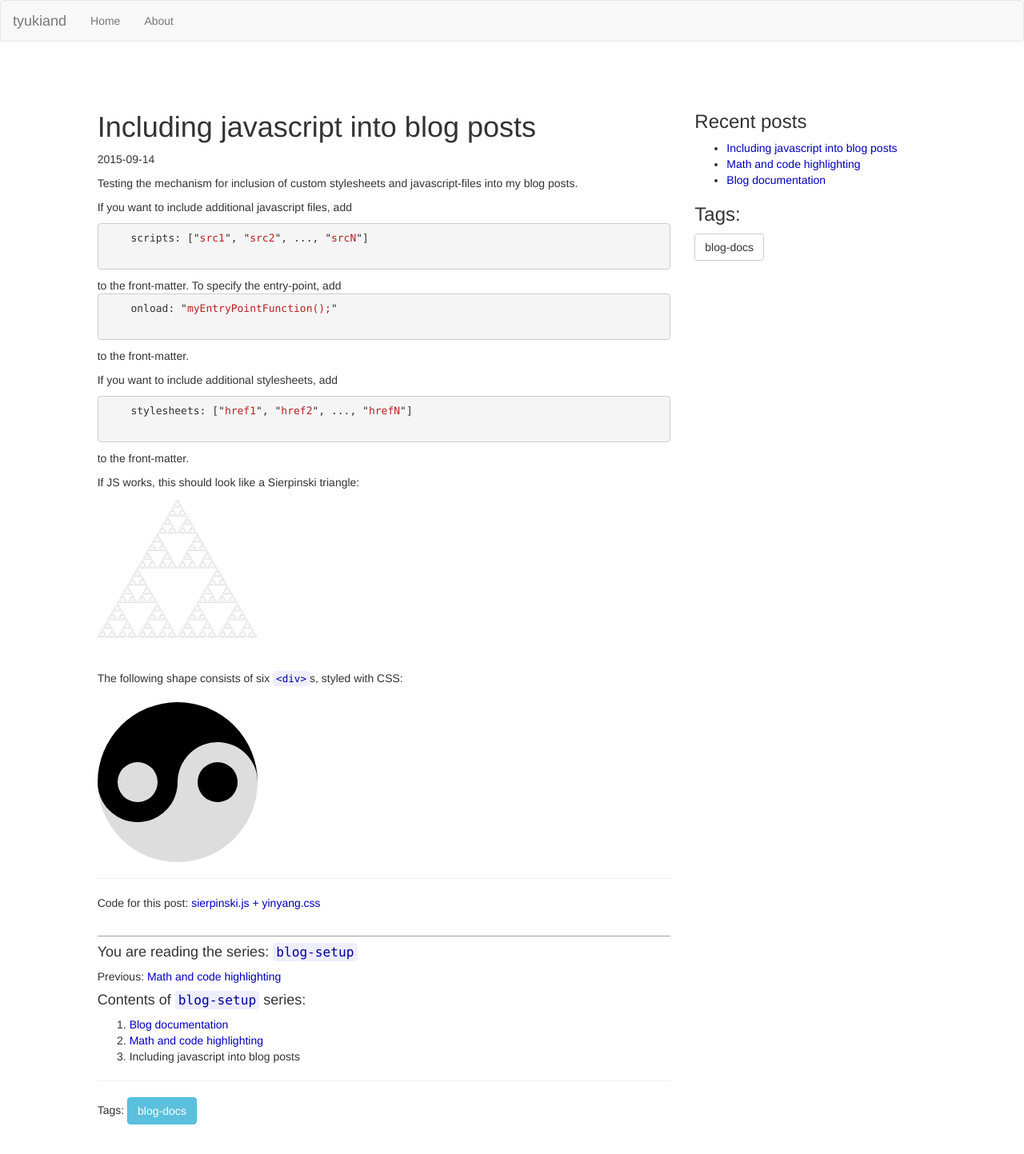
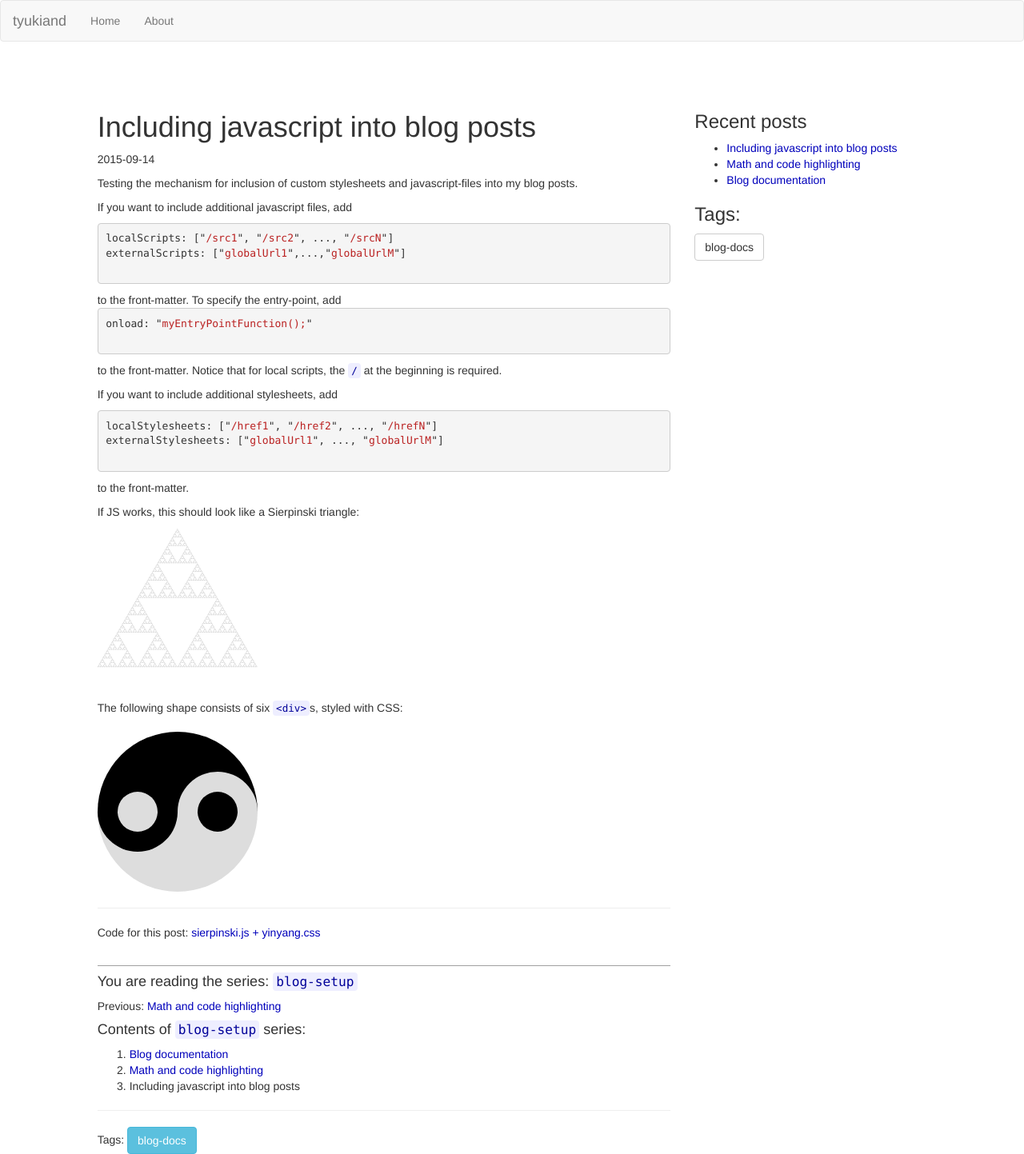
Before and after one commit to tyukiand/blog, a Jekyll site: the page built from _posts/2015-10-05-including-javascript.html, in a window 1280 px wide. Shown: the whole page at 80% size. Built offline with Jekyll 4.4.1, drawn with Linux system fonts in a browser that asks for light colours; nearby versions of some CDN libraries; comment, search, counter and statistics services are not loaded; before the commit the page ends 1406 px from its top, so only the background shows below that.

Commit message:
Fixed (hopefully) a baseurl-related bug. Uploading to GitHub to test

```diff
--- a/_includes/header.html
+++ b/_includes/header.html
@@ -10,20 +10,36 @@
   <link rel="stylesheet" href="{{ site.baseurl }}/css/pygments/syntax.css">
   <link rel="stylesheet" href="{{ site.baseurl }}/css/custom.css">
 
-  {% if page.stylesheets %}
-    {% for s in page.stylesheets %}
+  {% if page.localStylesheets %}
+    {% for s in page.localStylesheets %}
       <link rel="stylesheet" href="{{ site.baseurl }}{{s}}">
     {% endfor %}
   {% else %}
-    <!-- no extra stylesheets for this page -->
+    <!-- no local stylesheets for this page -->
   {% endif %}
 
-  {% if page.scripts %}
-    {% for s in page.scripts %}
+  {% if page.localScripts %}
+    {% for s in page.localScripts %}
+      <script src="{{ site.baseurl }}{{s}}"></script>
+    {% endfor %}
+  {% else %}
+    <!-- no local scripts for this page -->
+  {% endif %}
+
+  {% if page.externalStylesheets %}
+    {% for s in page.externalStylesheets %}
+      <link rel="stylesheet" href="{{s}}">
+    {% endfor %}
+  {% else %}
+    <!-- no local stylesheets for this page -->
+  {% endif %}
+
+  {% if page.externalScripts %}
+    {% for s in page.externalScripts %}
       <script src="{{s}}"></script>
     {% endfor %}
   {% else %}
-    <!-- no extra scripts for this page -->
+    <!-- no external scripts for this page -->
   {% endif %}
 
 </head>
--- a/_posts/2015-10-05-including-javascript.html
+++ b/_posts/2015-10-05-including-javascript.html
@@ -5,9 +5,9 @@
 layout: post
 date: 2015-09-14 17:30:45
 tags: blog-docs
-scripts: ["/codeSnippets/javascriptTest/sierpinski.js"]
+localScripts: ["/codeSnippets/javascriptTest/sierpinski.js"]
 onload: "drawSierpinski();"
-stylesheets: ["/codeSnippets/javascriptTest/yinyang.css"]
+localStylesheets: ["/codeSnippets/javascriptTest/yinyang.css"]
 ---
 
 <p>
@@ -20,20 +20,24 @@
 <p>
   If you want to include additional javascript files, add
   {% highlight javascript %}
-    scripts: ["src1", "src2", ..., "srcN"]
+localScripts: ["/src1", "/src2", ..., "/srcN"]
+externalScripts: ["globalUrl1",...,"globalUrlM"]
   {% endhighlight %}
   to the front-matter. To specify the entry-point,
   add
   {% highlight javascript %}
-    onload: "myEntryPointFunction();"
+onload: "myEntryPointFunction();"
   {% endhighlight %}
   to the front-matter.
+  Notice that for local scripts, the <code>/</code> at the
+  beginning is required.
 </p>
 
 <p>
   If you want to include additional stylesheets, add
   {% highlight javascript %}
-    stylesheets: ["href1", "href2", ..., "hrefN"]
+localStylesheets: ["/href1", "/href2", ..., "/hrefN"]
+externalStylesheets: ["globalUrl1", ..., "globalUrlM"]
   {% endhighlight %}
   to the front-matter.
 </p>
```
